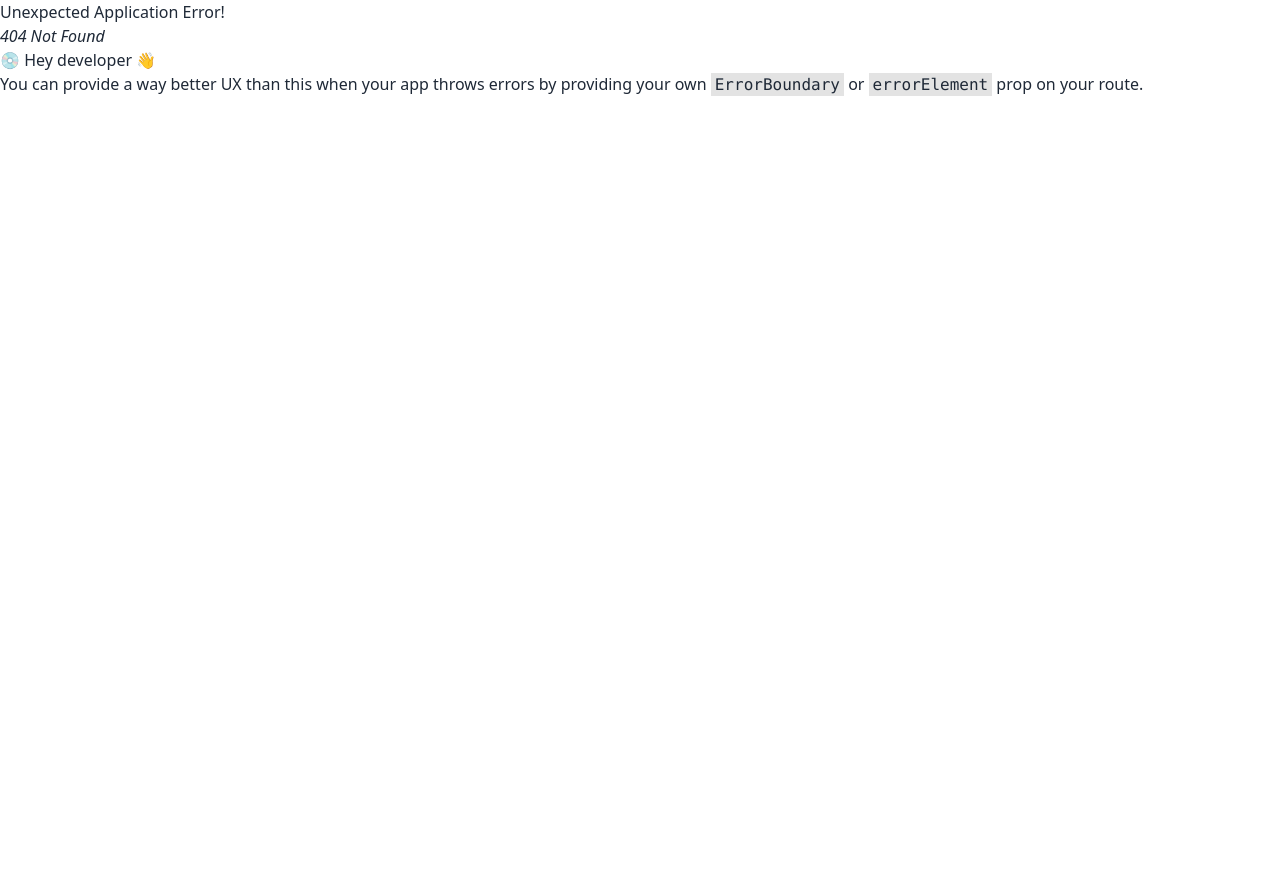
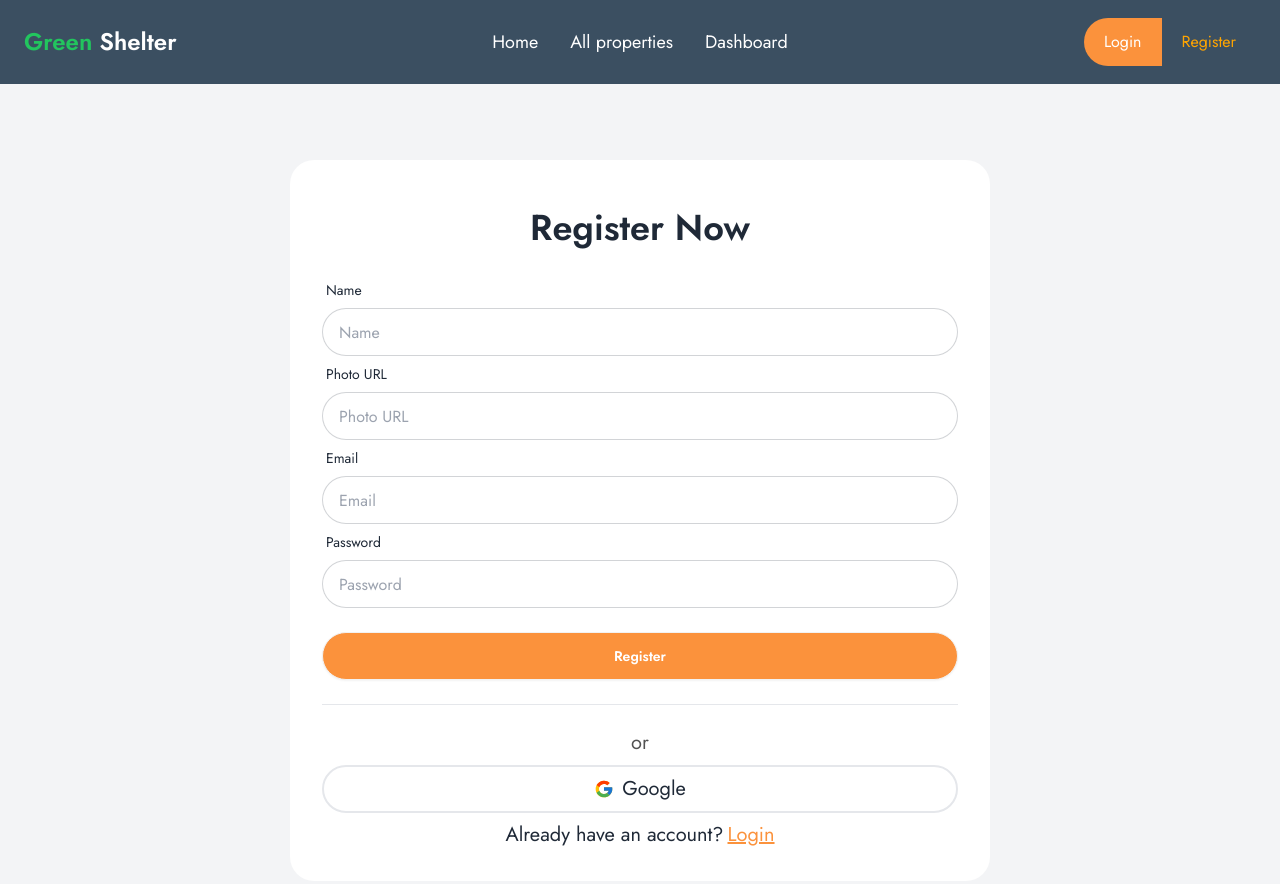
Before and after one commit to hbmubin/greenShelter-client-main, a React (Vite) app: page /register in a window 1280 px wide. Before the commit this address had no page. Shown: the top 884 px of the page. Before the commit the page ends 800 px from the top, so only its background shows below. Built offline with nearby package versions, Linux system fonts and the light colour scheme; no server answers.

Commit message:
authentication-running

```diff
--- a/package.json
+++ b/package.json
@@ -10,10 +10,12 @@
     "preview": "vite preview"
   },
   "dependencies": {
+    "firebase": "^10.12.2",
     "localforage": "^1.10.0",
     "match-sorter": "^6.3.4",
     "react": "^18.2.0",
     "react-dom": "^18.2.0",
+    "react-hook-form": "^7.51.5",
     "react-icons": "^5.2.1",
     "react-parallax": "^3.5.1",
     "react-router-dom": "^6.23.1",
--- a/src/Pages/Login.jsx
+++ b/src/Pages/Login.jsx
@@ -1,13 +1,21 @@
+import { useContext } from "react";
 import { FcGoogle } from "react-icons/fc";
 import { Link } from "react-router-dom";
+import { AuthContext } from "../Providers/AuthProvider";
 
 const Login = () => {
+  const { loginUser } = useContext(AuthContext);
+
   const handleLogin = (event) => {
     event.preventDefault();
     const form = event.target;
     const email = form.email.value;
     const password = form.password.value;
     console.log(email, password);
+    loginUser(email, password).then((result) => {
+      const user = result.user;
+      console.log(user);
+    });
   };
 
   return (
--- /dev/null
+++ b/src/Pages/Register.jsx
@@ -0,0 +1,132 @@
+import { useContext } from "react";
+import { FcGoogle } from "react-icons/fc";
+import { Link } from "react-router-dom";
+import { AuthContext } from "../Providers/AuthProvider";
+import { useForm } from "react-hook-form";
+
+const Register = () => {
+  const { createUser } = useContext(AuthContext);
+  const {
+    register,
+    handleSubmit,
+    formState: { errors },
+  } = useForm();
+
+  const onSubmit = (data) => {
+    createUser(data.email, data.password).then((result) => {
+      const user = result.user;
+      console.log(user);
+    });
+  };
+
+  return (
+    <div className="py-[15vh] bg-gray-100 w-full">
+      <div className="card-body w-[700px] mx-auto mt-10 bg-base-100 rounded-3xl ">
+        <div className="text-center text-4xl font-semibold py-4">
+          Register Now
+        </div>
+        <form onSubmit={handleSubmit(onSubmit)}>
+          <div className="form-control">
+            <label className="label">
+              <span className="label-text">Name</span>
+            </label>
+            <input
+              type="text"
+              {...register("name", { required: true })}
+              placeholder="Name"
+              className="input input-bordered rounded-3xl "
+            />
+            {errors.name && (
+              <span className="text-red-500">This field is required</span>
+            )}
+          </div>
+          <div className="form-control">
+            <label className="label">
+              <span className="label-text">Photo URL</span>
+            </label>
+            <input
+              type="text"
+              {...register("photo", { required: true })}
+              placeholder="Photo URL"
+              className="input input-bordered rounded-3xl "
+            />
+            {errors.photo && (
+              <span className="text-red-500">This field is required</span>
+            )}
+          </div>
+          <div className="form-control">
+            <label className="label">
+              <span className="label-text">Email</span>
+            </label>
+            <input
+              type="email"
+              {...register("email", { required: true })}
+              placeholder="Email"
+              className="input input-bordered rounded-3xl "
+            />
+            {errors.email && (
+              <span className="text-red-500">This field is required</span>
+            )}
+          </div>
+          <div className="form-control">
+            <label className="label">
+              <span className="label-text">Password</span>
+            </label>
+            <input
+              type="password"
+              {...register("password", {
+                required: true,
+                minLength: 6,
+                maxLength: 20,
+                pattern: /(?=.*[A-Z])(?=.*[!@#$&*])(?=.*[0-9])(?=.*[a-z])/,
+              })}
+              placeholder="Password"
+              className="input input-bordered rounded-3xl"
+            />
+            {errors.password?.type === "required" && (
+              <p className="text-red-600">Password is required</p>
+            )}
+            {errors.password?.type === "minLength" && (
+              <p className="text-red-600">Password must be 6 characters</p>
+            )}
+            {errors.password?.type === "maxLength" && (
+              <p className="text-red-600">
+                Password must be less than 20 characters
+              </p>
+            )}
+            {errors.password?.type === "pattern" && (
+              <p className="text-red-600">
+                Password must have one Uppercase one lower case, one number and
+                one special character.
+              </p>
+            )}
+          </div>
+          <div className="form-control mt-6">
+            <input
+              type="submit"
+              className="btn bg-orange-400 rounded-3xl text-white"
+              value="Register"
+            />
+          </div>
+        </form>
+        <hr className="my-4" />
+        <div className="text-center text-xl">
+          <div className="text-neutral-600">or</div>
+          <div className="flex cursor-pointer justify-center w-full border-2 hover:text-orange-400 hover:border-orange-400 duration-300 rounded-3xl py-2 my-2">
+            <div className="flex gap-2 items-center">
+              <FcGoogle></FcGoogle> <span>Google</span>
+            </div>
+          </div>
+          <div>
+            Already have an account?
+            <Link to="/Login" className="text-orange-400 ml-1 underline">
+              Login
+            </Link>
+          </div>
+        </div>
+      </div>
+    </div>
+  );
+};
+
+export default Register;
--- /dev/null
+++ b/src/Providers/AuthProvider.jsx
@@ -0,0 +1,48 @@
+import { createContext, useEffect, useState } from "react";
+import {
+  createUserWithEmailAndPassword,
+  getAuth,
+  onAuthStateChanged,
+  signInWithEmailAndPassword,
+  signOut,
+} from "firebase/auth";
+import { app } from "../firebase/firebase.config";
+
+export const AuthContext = createContext(null);
+const auth = getAuth(app);
+const AuthProvider = ({ children }) => {
+  const [user, setUser] = useState(null);
+  const [loading, setLoading] = useState(true);
+
+  const createUser = (email, password) => {
+    setLoading(true);
+    return createUserWithEmailAndPassword(auth, email, password);
+  };
+
+  const loginUser = (email, password) => {
+    setLoading(true);
+    return signInWithEmailAndPassword(email, password);
+  };
+
+  const logOut = () => {
+    setLoading(true);
+    return signOut(auth);
+  };
+
+  useEffect(() => {
+    const unsubscribe = onAuthStateChanged(auth, (currentUser) => {
+      setUser(currentUser);
+      setLoading(false);
+    });
+    return () => {
+      return unsubscribe();
+    };
+  });
+
+  const authInfo = { user, loading, createUser, loginUser, logOut };
+  return (
+    <AuthContext.Provider value={authInfo}>{children}</AuthContext.Provider>
+  );
+};
+
+export default AuthProvider;
--- a/src/Routes/Router.jsx
+++ b/src/Routes/Router.jsx
@@ -3,6 +3,7 @@ import Main from "../Layout/Main";
 import Home from "../Pages/Home";
 import AllProperties from "../Pages/AllProperties";
 import Login from "../Pages/Login";
+import Register from "../Pages/Register";
 
 export const router = createBrowserRouter([
   {
@@ -21,6 +22,10 @@ export const router = createBrowserRouter([
         path: "/login",
         element: <Login></Login>,
       },
+      {
+        path: "/register",
+        element: <Register></Register>,
+      },
     ],
   },
 ]);
--- /dev/null
+++ b/src/firebase/firebase.config.js
@@ -0,0 +1,17 @@
+// Import the functions you need from the SDKs you need
+import { initializeApp } from "firebase/app";
+// TODO: Add SDKs for Firebase products that you want to use
+// https://firebase.google.com/docs/web/setup#available-libraries
+
+// Your web app's Firebase configuration
+const firebaseConfig = {
+  apiKey: import.meta.env.VITE_apiKey,
+  authDomain: import.meta.env.VITE_authDomain,
+  projectId: import.meta.env.VITE_projectId,
+  storageBucket: import.meta.env.VITE_storageBucket,
+  messagingSenderId: import.meta.env.VITE_messagingSenderId,
+  appId: import.meta.env.VITE_appId,
+};
+
+// Initialize Firebase
+export const app = initializeApp(firebaseConfig);
--- a/src/main.jsx
+++ b/src/main.jsx
@@ -3,9 +3,12 @@ import ReactDOM from "react-dom/client";
 import "./index.css";
 import { RouterProvider } from "react-router-dom";
 import { router } from "./Routes/Router.jsx";
+import AuthProvider from "./Providers/AuthProvider.jsx";
 
 ReactDOM.createRoot(document.getElementById("root")).render(
   <React.StrictMode>
-    <RouterProvider router={router} />
+    <AuthProvider>
+      <RouterProvider router={router} />
+    </AuthProvider>
   </React.StrictMode>
 );
```
Also changed, not shown: 1 other file (tests, documents, lock files or other folders).
